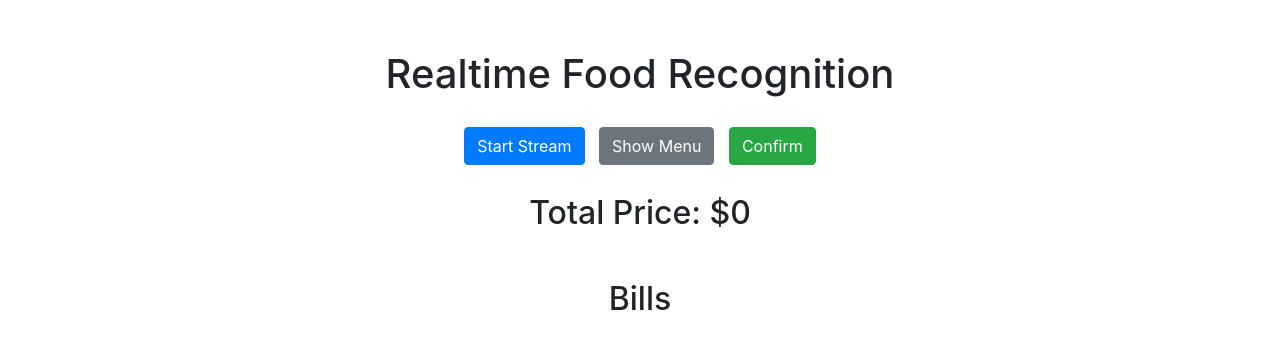
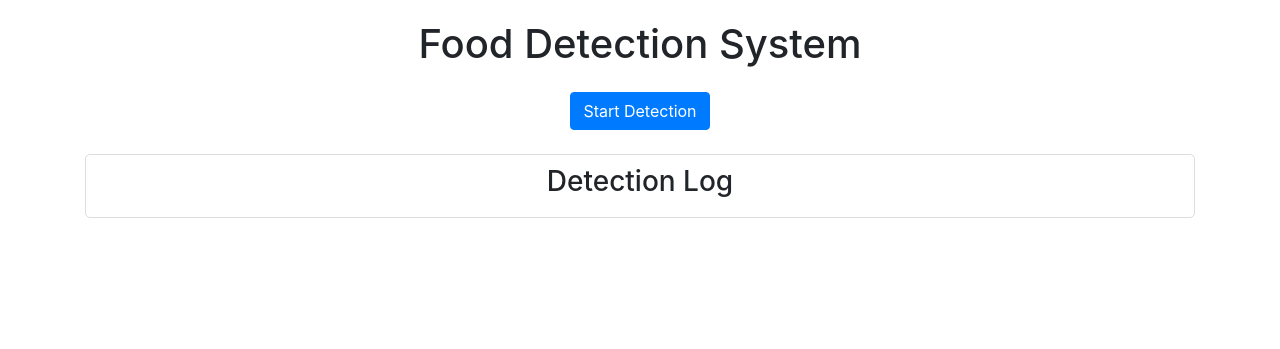
Before and after one commit to thanosaw/ShelfAware, a Flask app: page / in a window 1280 px wide. Shown: the top 349 px of the page. Run offline with Flask 3, Linux system fonts and the light colour scheme; some libraries are stand-ins or nearby versions.

Commit message:
Interface

```diff
--- a/templates/index.html
+++ b/templates/index.html
@@ -3,72 +3,60 @@
 <head>
     <meta charset="UTF-8">
     <meta name="viewport" content="width=device-width, initial-scale=1.0">
-    <title>Webcam Streaming</title>
+    <title>Food Detection</title>
     <link rel="stylesheet" href="https://maxcdn.bootstrapcdn.com/bootstrap/4.5.2/css/bootstrap.min.css">
     <script src="https://cdnjs.cloudflare.com/ajax/libs/socket.io/4.0.1/socket.io.js"></script>
     <style>
         body {
-            padding-top: 50px;
+            padding-top: 20px;
         }
         #video-feed {
             width: 100%;
-            max-width: 600px;
+            max-width: 800px;
             margin: auto;
             display: block;
         }
         .container {
             text-align: center;
         }
-        .menu-section {
+        .detection-log {
+            max-height: 300px;
+            overflow-y: auto;
             margin-top: 20px;
+            padding: 10px;
+            border: 1px solid #ddd;
+            border-radius: 5px;
         }
-        .btn-custom {
-            margin: 5px;
+        .detection-item {
+            padding: 5px;
+            border-bottom: 1px solid #eee;
+            animation: fadeIn 0.5s;
+        }
+        .detection-item:last-child {
+            border-bottom: none;
+        }
+        @keyframes fadeIn {
+            from { opacity: 0; }
+            to { opacity: 1; }
+        }
+        .detection-item.new {
+            background-color: #f8f9fa;
         }
     </style>
 </head>
 <body>
     <div class="container">
-        <h1 class="mb-4">Realtime Food Recognition</h1>
-        <button id="toggle-stream" class="btn btn-primary btn-custom">Start Stream</button>
-        <button id="toggle-menu" class="btn btn-secondary btn-custom">Show Menu</button>
-        <button id="confirm" class="btn btn-success btn-custom">Confirm</button>
+        <h1 class="mb-4">Food Detection System</h1>
+        <button id="toggle-stream" class="btn btn-primary">Start Detection</button>
         <div>
             <img id="video-feed" src="" style="display: none;">
         </div>
-        <h2 class="mt-4">Total Price: $<span id="price">0</span></h2>
 
-        <!-- Menu -->
-        <div class="menu-section">
-            <h2 id="menu-title" style="display: none;">Menu</h2>
-            <ul id="menu" class="list-group" style="display: none;">
-                <!-- Menu items -->
-            </ul>
-        </div>
-
-        <!-- Bills -->
-        <div id="bills" class="mt-5">
-            <h2>Bills</h2>
-            <!-- Bills list -->
-        </div>
-    </div>
-
-    <!-- Error Modal -->
-    <div class="modal fade" id="errorModal" tabindex="-1" role="dialog" aria-labelledby="errorModalLabel" aria-hidden="true">
-        <div class="modal-dialog" role="document">
-            <div class="modal-content">
-                <div class="modal-header">
-                    <h5 class="modal-title" id="errorModalLabel">Error</h5>
-                    <button type="button" class="close" data-dismiss="modal" aria-label="Close">
-                        <span aria-hidden="true">&times;</span>
-                    </button>
-                </div>
-                <div class="modal-body">
-                    No food was detected. Please try again.
-                </div>
-                <div class="modal-footer">
-                    <button type="button" class="btn btn-secondary" data-dismiss="modal">Close</button>
-                </div>
+        <!-- Detection Log -->
+        <div class="detection-log mt-4">
+            <h3>Detection Log</h3>
+            <div id="detection-list">
+                <!-- Detection items will be added here -->
             </div>
         </div>
     </div>
@@ -76,8 +64,7 @@
     <script>
         var socket = io.connect('http://' + document.domain + ':' + location.port);
         var isStreaming = false;
-        var billNumber = 1;
-        var detectedItems = {};
+        var lastDetectedItems = {};
 
         document.getElementById("toggle-stream").addEventListener("click", function() {
             if (isStreaming) {
@@ -87,95 +74,54 @@
             }
         });
 
-        document.getElementById("toggle-menu").addEventListener("click", function() {
-            toggleMenu();
-        });
-
-        document.getElementById("confirm").addEventListener("click", function() {
-            confirmBill();
-        });
-
         socket.on('update_price', function(data) {
-            document.getElementById("price").innerText = data.price;
-            detectedItems = data.items;  // Update detected items
+            updateDetectionLog(data.items);
         });
 
         function startStream() {
             document.getElementById("video-feed").src = "/video_feed";
             document.getElementById("video-feed").style.display = "block";
-            document.getElementById("toggle-stream").innerText = "Stop Stream";
+            document.getElementById("toggle-stream").innerText = "Stop Detection";
             isStreaming = true;
         }
 
         function stopStream() {
             document.getElementById("video-feed").src = "";
             document.getElementById("video-feed").style.display = "none";
-            document.getElementById("toggle-stream").innerText = "Start Stream";
+            document.getElementById("toggle-stream").innerText = "Start Detection";
             isStreaming = false;
         }
 
-        // Menu items and prices
-        var menuItems = {
-            'banana': 5,
-            'black beans': 4,
-            'grilled chicken breast': 7,
-            'milk': 2,
-            'orange juice': 3,
-            'pizza': 8,
-            'potato': 3,
-            'salad': 5,
-            'spaghetti': 10,
-            'white rice': 5
-        };
+        function updateDetectionLog(items) {
+            const detectionList = document.getElementById("detection-list");
+            const timestamp = new Date().toLocaleTimeString();
 
-        function displayMenu() {
-            var menuList = document.getElementById("menu");
-            menuList.innerHTML = '';
-            for (var item in menuItems) {
-                var listItem = document.createElement("li");
-                listItem.className = "list-group-item";
-                listItem.innerText = item + ": $" + menuItems[item];
-                menuList.appendChild(listItem);
-            }
-        }
+            // Add new detections
+            for (const [item, count] of Object.entries(items)) {
+                // Check if this is a new detection
+                if (!lastDetectedItems[item] || lastDetectedItems[item] !== count) {
+                    const detectionItem = document.createElement("div");
+                    detectionItem.className = "detection-item new";
+                    detectionItem.innerHTML = `
+                        <strong>${timestamp}</strong> - Detected: ${item} (${count} ${count > 1 ? 'items' : 'item'})
+                    `;
+                    // Add to the top of the list
+                    detectionList.insertBefore(detectionItem, detectionList.firstChild);
 
-        function toggleMenu() {
-            var menuTitle = document.getElementById("menu-title");
-            var menuList = document.getElementById("menu");
-            if (menuList.style.display === "none") {
-                displayMenu();
-                menuTitle.style.display = "block";
-                menuList.style.display = "block";
-                document.getElementById("toggle-menu").innerText = "Hide Menu";
-            } else {
-                menuTitle.style.display = "none";
-                menuList.style.display = "none";
-                document.getElementById("toggle-menu").innerText = "Show Menu";
-            }
-        }
-
-        function confirmBill() {
-            if (Object.keys(detectedItems).length === 0) {
-                $('#errorModal').modal('show');
-                return;
+                    // Remove the 'new' class after animation
+                    setTimeout(() => {
+                        detectionItem.classList.remove('new');
+                    }, 1000);
+                }
             }
 
-            var price = document.getElementById("price").innerText;
-            var billContent = document.createElement("div");
-            billContent.className = "card mt-3";
-            var itemsList = "";
-            for (var item in detectedItems) {
-                itemsList += `${item}: $${menuItems[item]} x ${detectedItems[item]}<br>`;
+            // Update last detected items
+            lastDetectedItems = {...items};
+
+            // Keep only the last 50 detections
+            while (detectionList.children.length > 50) {
+                detectionList.removeChild(detectionList.lastChild);
             }
-            billContent.innerHTML = `
-                <div class="card-body">
-                    <h5 class="card-title">Bill #${billNumber}</h5>
-                    <p class="card-text">${itemsList}</p>
-                    <p class="card-text">Total Price: $${price}</p>
-                </div>
-            `;
-            document.getElementById("bills").appendChild(billContent);
-            billNumber++;
         }
     </script>
 
```
